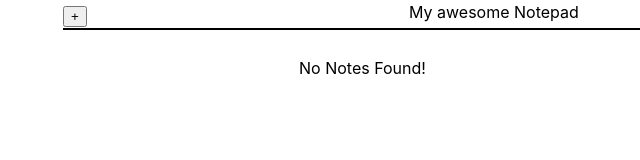
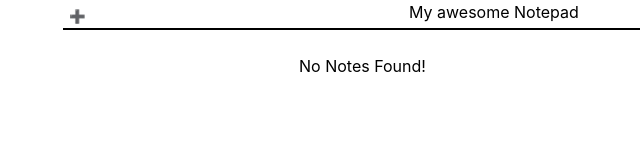
Before and after one commit to apoorva-chikara/NotesReact, a React (Create React App) app: page / in a window 1280 px wide. Shown: the top 160 px of the page, without its empty margins (1-641 px from the left). Built offline with nearby package versions, Linux system fonts and the light colour scheme; no server answers.

Commit message:
#Adding `plus` icon to the button

```diff
--- a/src/App.css
+++ b/src/App.css
@@ -16,6 +16,16 @@
     /* background: lightblue; */
     /* Just so it's visible */
   }
+
+  .add-btn button {
+    background-color: Transparent;
+    background-repeat:no-repeat;
+    border: none;
+    cursor:pointer;
+    overflow: hidden;
+    outline:none;
+  }
+
   .title {
     left: 375px;
     position: relative;
@@ -75,6 +85,16 @@
     left: 650px;
   }
 
+  .save-btn button {
+    background-color: Transparent;
+    background-repeat:no-repeat;
+    border: none;
+    cursor:pointer;
+    overflow: hidden;
+    outline:none;
+    color: blue
+  }
+
   .notes ul {
     list-style: none
   }
--- a/src/components/notes/note-list/note-list.component.js
+++ b/src/components/notes/note-list/note-list.component.js
@@ -154,7 +154,7 @@ const getallNotes = async (onSave) => {
                return (
                  <>
                  <div className="add-btn">
-                    <button onClick={() =>addNewNote()}>+</button>
+                    <button onClick={() =>addNewNote()}>➕</button>
                 </div>
                  <div className="container">
                     <div className="notes">
@@ -174,7 +174,7 @@ const getallNotes = async (onSave) => {
     } else {
       return (<>
        <div className="add-btn">
-                    <button onClick={() =>addNewNote()}>+</button>
+                    <button onClick={() =>addNewNote()}>➕</button>
        </div>
       <p className="NoNotes">No Notes Found!</p>
       </>)
```
